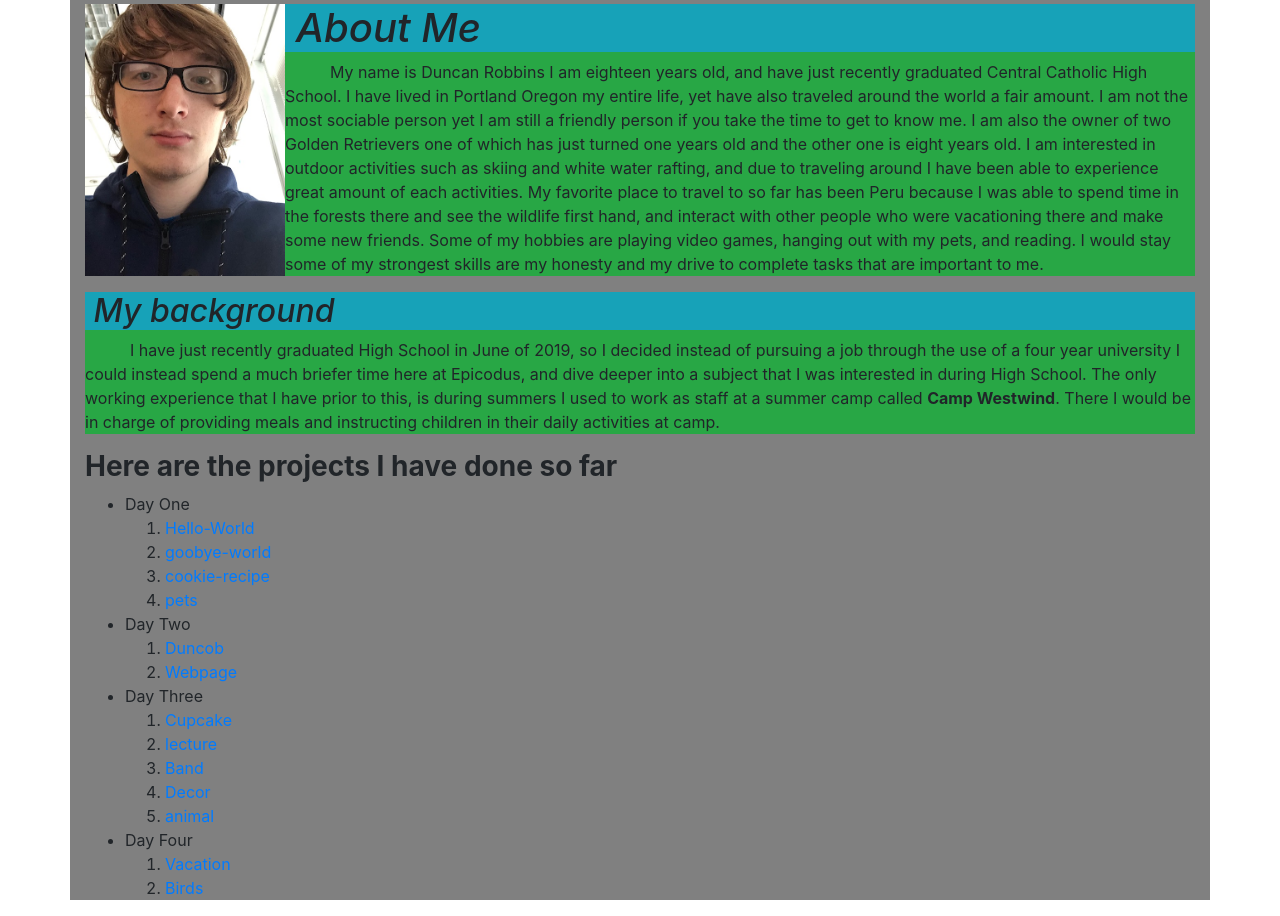
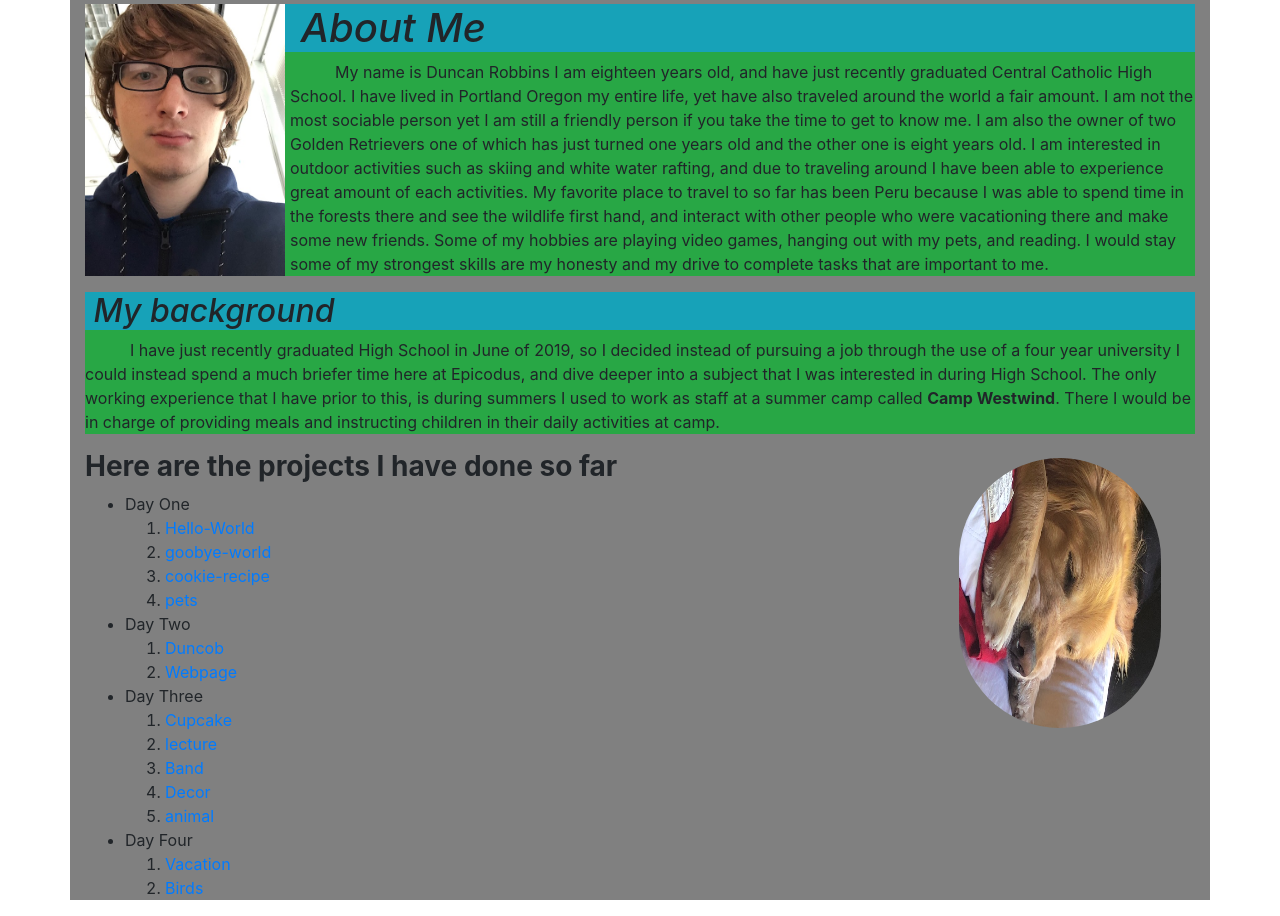
Before and after one commit to duncan19/Independent-Project-1, a plain HTML site: page Portfolio/index.html in a window 1280 px wide. Shown: the part 276-1192 px from the top of the page. Drawn offline with Linux system fonts and the light colour scheme.

Commit message:
this commit will add a picture of my dog to fill up some space

```diff
--- a/Portfolio/css/styles.css
+++ b/Portfolio/css/styles.css
@@ -1,6 +1,8 @@
 #picofme{
   width: 200px;
   height: 272px;
+  margin-right: 5px;
+
   float: left;
 }
 #Name{
@@ -19,3 +21,10 @@
 .container{
   background-color: grey;
 }
+#picofdog{
+width: 270px;
+height: 202px;
+-webkit-transform:rotate(90deg);
+float: right;
+border-radius: 200px;
+}
--- a/Portfolio/index.html
+++ b/Portfolio/index.html
@@ -39,6 +39,7 @@
       </div>
       <div class="listGH">
         <h3><strong>Here are the projects I have done so far</strong></h3>
+        <img id="picofdog" src="img/dog.JPG" alt="A picture of a dog">
         <ul>
           <li>Day One</li>
             <ol>
```
Also changed, not shown: Portfolio/img/dog.JPG (added).
